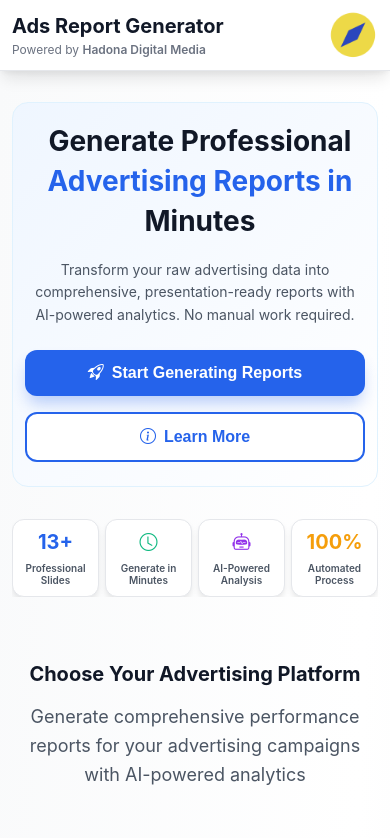
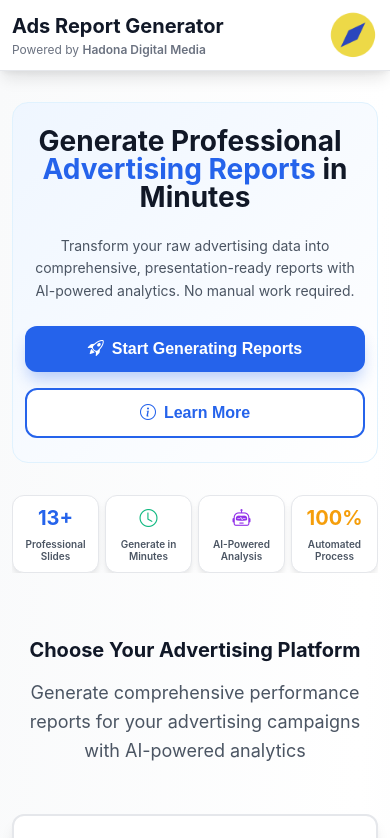
Before and after one commit to Briyanes/meta-ads-report-generator, a Next.js app: page /home in a window 390 px wide. Shown: the top 838 px of the page. Built offline with nearby package versions, Linux system fonts and the light colour scheme.

Commit message:
style: Make hero title responsive - 72px on mobile, 56px on desktop

```diff
--- a/app/home/page.tsx
+++ b/app/home/page.tsx
@@ -172,17 +172,16 @@ export default function HomePage() {
           borderRadius: '16px',
           border: '1px solid #e0f2fe'
         }}>
-          <h1 style={{
-            fontSize: '72px',
+          <h1 className="hero-title" style={{
+            fontSize: '56px',
             fontWeight: 'bold',
             color: '#111827',
             marginBottom: '24px',
             margin: '0 0 24px 0',
-            lineHeight: '1.3'
-          }}>
-            <span style={{ display: 'block', marginBottom: '12px' }}>Generate Professional</span>
-            <span style={{ color: '#2563eb', display: 'block', marginBottom: '12px' }}>Advertising Reports in</span>
-            <span style={{ display: 'block' }}>Minutes</span>
+            lineHeight: '1.2'
+          }}>
+            Generate Professional<br />
+            <span style={{ color: '#2563eb' }}> Advertising Reports</span> in Minutes
           </h1>
           <p style={{
             fontSize: '20px',
```
